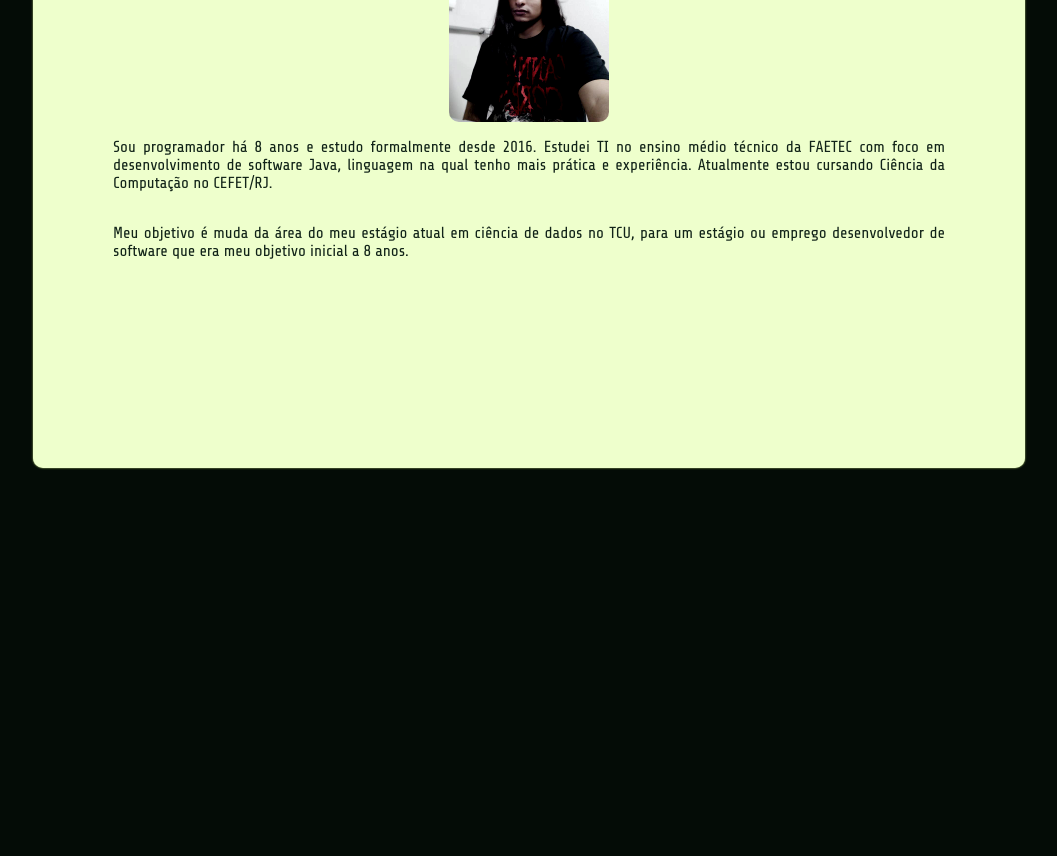
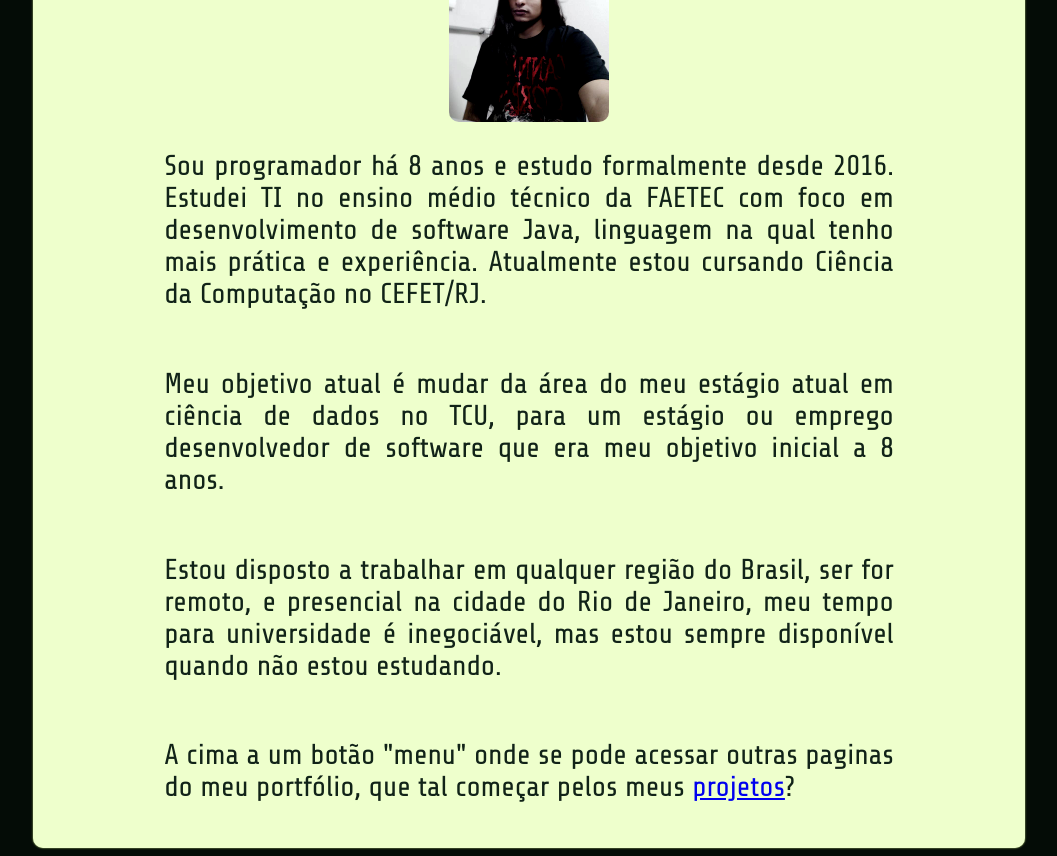
Before and after one commit to tomast1337/Portfolio, a React (Vite) app: page / in a window 1280 px wide. Shown: the part 300-1156 px from the top of the page, without its empty margins (111-1168 px from the left). Before the commit the page ends 800 px from the top, so only its background shows below. Built offline with nearby package versions, Linux system fonts and the light colour scheme; a web font is replaced by a local one.

Commit message:
Melhorias na pagina de resumo

```diff
--- a/src/pages/ResumoPage.module.scss
+++ b/src/pages/ResumoPage.module.scss
@@ -17,7 +17,7 @@
     $page-padding: 4em;
 
     p {
-        font-size: medium;
+        font-size: 1.8em;
         text-align: justify;
         text-justify: inter-word;
         padding-left: $page-padding;
--- a/src/pages/ResumoPage.tsx
+++ b/src/pages/ResumoPage.tsx
@@ -15,7 +15,13 @@ const ResumoPage = () => {
                 Sou programador há 8 anos e estudo formalmente desde 2016. Estudei TI no ensino médio técnico da FAETEC com foco em desenvolvimento de software Java, linguagem na qual tenho mais prática e experiência. Atualmente estou cursando Ciência da Computação no CEFET/RJ.
             </p>
             <p>
-                Meu objetivo é muda da área do meu estágio atual em ciência de dados no TCU, para um estágio ou emprego desenvolvedor de software que era meu objetivo inicial a 8 anos.
+                Meu objetivo atual é mudar da área do meu estágio atual em ciência de dados no TCU, para um estágio ou emprego desenvolvedor de software que era meu objetivo inicial a 8 anos.
+            </p>
+            <p>
+                Estou disposto a trabalhar em qualquer região do Brasil, ser for remoto, e presencial na cidade do Rio de Janeiro, meu tempo para universidade é inegociável, mas estou sempre disponível quando não estou estudando.
+            </p>
+            <p>
+                A cima a um botão "menu" onde se pode acessar outras paginas do meu portfólio, que tal começar pelos meus <a href="/Projetos">projetos</a>?
             </p>
         </div>
     )
```
